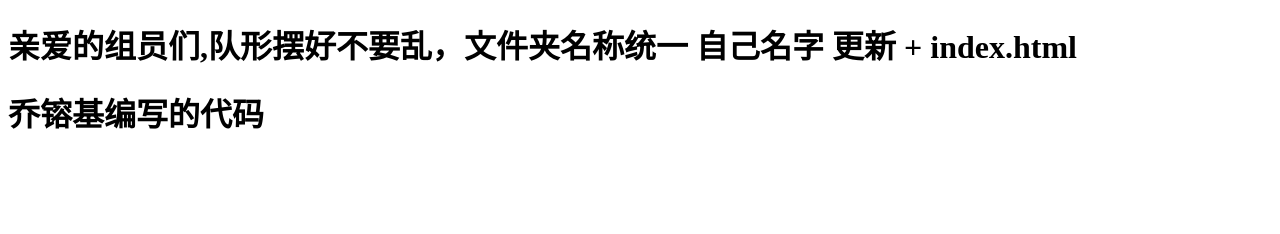
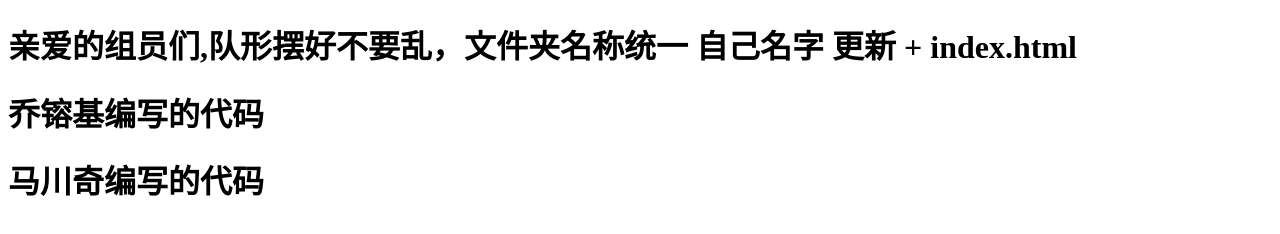
Before and after one commit to X1805476752/QRJz, a plain HTML site: page index.html in a window 1280 px wide. Drawn offline with Linux system fonts and the light colour scheme.

Commit message:
马川奇更新

```diff
--- a/index.html
+++ b/index.html
@@ -10,5 +10,6 @@
 	<h1>亲爱的组员们,队形摆好不要乱，文件夹名称统一 自己名字 更新 + index.html</h1>
 
 	<h1>乔镕基编写的代码</h1>
+	<h1>马川奇编写的代码</h1>
 </body>
 </html>
```
